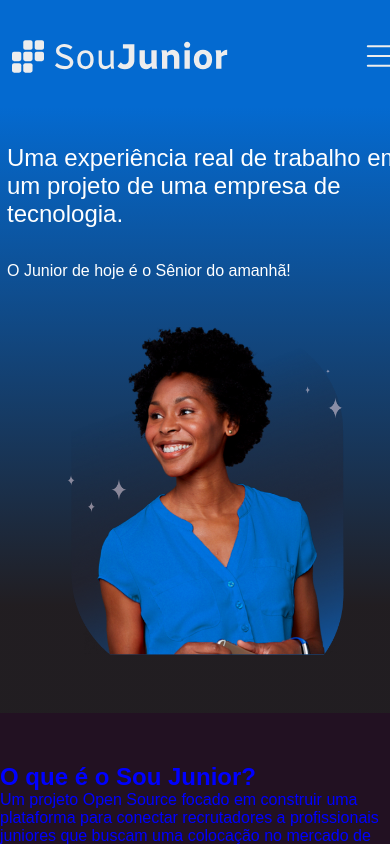
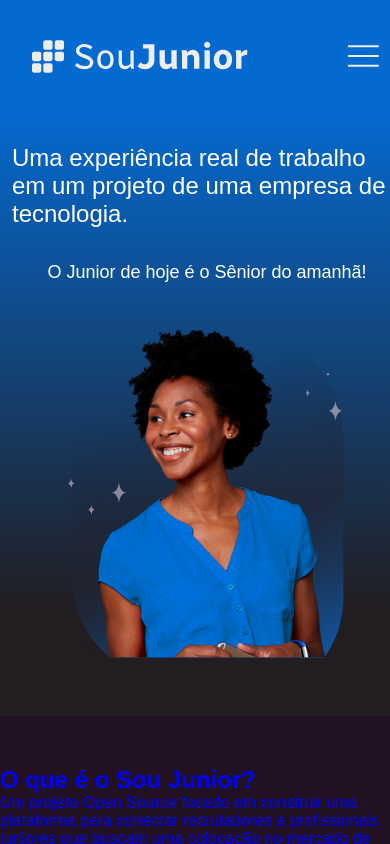
Before and after one commit to SouJunior/site-webapp, a Next.js app: page / in a window 390 px wide. Shown: the top 844 px of the page. Built offline with nearby package versions, Linux system fonts and the light colour scheme; a web font is replaced by a local one.

Commit message:
Desenvolvendo responsividade e menu hamburguer

```diff
--- a/components/Header/Header.module.css
+++ b/components/Header/Header.module.css
@@ -53,6 +53,28 @@
     height:470px;
 }
 
+@media (max-width: 900px){
+    .navbar{
+        width:90%;
+        margin:50px auto 5px auto;
+    }
+    .banner{
+        width:328px;
+        height:376px;
+    }
+    .textArea{
+        justify-content: space-evenly;
+    }
+    .menu{
+        display:none;
+    }
+    .menuHamburger{
+        display:block;
+        cursor:pointer;
+    }
+}
+
+
 @media (max-width: 414px){
     .header{
         padding:12px;
@@ -69,16 +91,6 @@
         margin-bottom:64px;
     }
     .textArea{
-
-    }
-    .menu{
-        display:none;
-    }
-    .menuHamburger{
-        display:block;
-        cursor:pointer;
-    }
-    .textArea{
         width: 390px;
     }
     .banner{
@@ -86,10 +98,11 @@
         height:421px;
     }
     .textInner article{
-        width: 400px;
+        width: 390px;
         font-size: 24px;
     }
     .textInner p{
-        font-size: 16px;
+        font-size: 18px;
+        text-align:center;
     }
 }
--- a/components/Header/index.jsx
+++ b/components/Header/index.jsx
@@ -2,6 +2,7 @@ import React from "react";
 import { Navbar } from "../Navbar";
 import styles from "./Header.module.css"
 import Image from "next/image";
+
 
 export const Header = () => {
   return (
--- a/components/Navbar/Navbar.module.css
+++ b/components/Navbar/Navbar.module.css
@@ -14,3 +14,14 @@
 .linkNav:hover{
     text-decoration:underline;
 }
+
+@media (max-width: 900px){
+    .menuNav{
+        flex-direction:column;
+        position:absolute;
+        z-index:2;
+    }
+    .linkNav:first-child{
+        border-left: none;
+    }
+}
```
Also changed, not shown: public/assets/icons/close_menu_icon.svg (added), utils/dataNavbar.js (line endings or trailing spaces).
